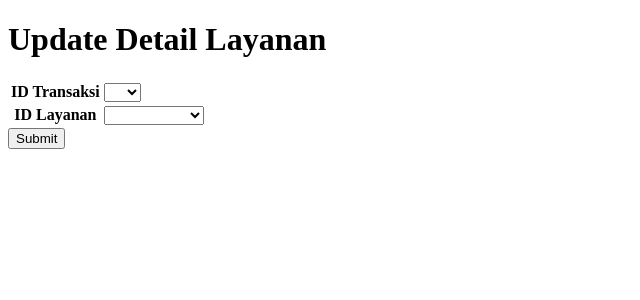
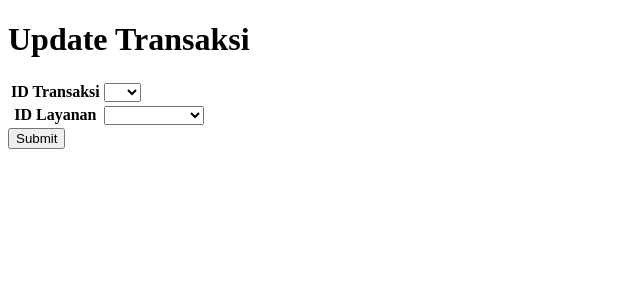
Before and after one commit to Gagian/LosikBarbershop, a Django app: page /updatetransaksi/14 in a window 1280 px wide. Shown: the top 300 px of the page, without its empty margins (0-640 px from the left). Run offline with Django 4.2, Linux system fonts and the light colour scheme; data comes from the database, SQL or seed files in the repository; both versions use the stored data as it was after the commit.

Commit message:
Lanjutan

```diff
--- a/app/templates/detaillayanan.html
+++ b/app/templates/detaillayanan.html
@@ -17,6 +17,11 @@
         <tr>
             <td>{{ item.idlayanan }}</td>
             <td>{{ item.idtransaksi }}</td>
+             <td>
+                <button type="button">
+                    <a href="{% url 'deletedetaillayanan' item.iddetaillayanan %}"> Delete</a>
+                </button>
+            </td>
         </tr>
         {% endfor %}
     </table>
--- a/app/templates/transaksi.html
+++ b/app/templates/transaksi.html
@@ -15,6 +15,7 @@
         <tr>
             <th>ID Transaksi</th>
             <th>ID Pelayan</th>
+            <th>Jenis Layanan</th>
             <th>Nama Pelanggan</th>
             <th>Tanggal Transaksi</th>
             <th>Action</th>
@@ -24,6 +25,7 @@
         <tr>
             <td>{{ item.idtransaksi }}</td>
             <td>{{ item.idpelayan }}</td>
+            <td>{{ item.idlayanan }}</td>
             <td>{{ item.namapelanggan }}</td>
             <td>{{ item.tanggaltransaksi}}</td>
             <td>
@@ -34,7 +36,7 @@
                     <a href="{% url 'deletetransaksi' item.idtransaksi %}"> Delete</a>
                 </button>
                 <button type="button">
-                    <a href="{D:\Bismillah\barberbarberan\Deadline 3_Kelompok 4 (Revisi 1)\LosikBarbershop\app\templates\detaillayanan.html"> Detail Layanan</a>
+                    <a href="{% url 'detaillayanan' item.iddetaillayanan %}"></a> Detail Layanan</a>
                 </button>
             </td>
         </tr>
--- a/app/templates/updatetransaksi.html
+++ b/app/templates/updatetransaksi.html
@@ -7,7 +7,7 @@
     <title>Document</title>
 </head>
 <body>
-    <h1>Update Detail Layanan</h1>
+    <h1>Update Transaksi</h1>
     <form action="" method="post">
         {% csrf_token %}
         <table>
--- a/app/urls.py
+++ b/app/urls.py
@@ -6,7 +6,7 @@ urlpatterns = [
     path('index',views.pelayan,name='index'),
     path('layanan',views.layanan,name='layanan'),
     path('transaksi',views.transaksi,name='transaksi'),
-    path('detaillayanan', views.detaillayanan,name='detaillayanan,'),
+    path('detaillayanan/<str:id>', views.detaillayanan,name='detaillayanan,'),
     path('createdatatransaksi', views.createdatatransaksi,name='createdatatransaksi'),
     path('createdatapelayan',views.createdatapelayan,name='createdatapelayan'),
     path('createdatalayanan',views.createdatalayanan,name='createdatalayanan'),
@@ -15,5 +15,6 @@ urlpatterns = [
     path('updatetransaksi/<str:id>',views.updatetransaksi,name='updatetransaksi'),
     path('deletepelayan/<str:id>',views.deletepelayan,name='deletepelayan'),
     path('deletelayanan/<str:id>',views.deletelayanan,name='deletelayanan'),
-    path('deletetransaksi/<str:id>',views.deletetransaksi,name='deletetransaksi')
-]
+    path('deletetransaksi/<str:id>',views.deletetransaksi,name='deletetransaksi'),
+    path('deletedetaillayanan/<str>:id>',views.deletedetaillayanan,name='deletedetaillayanan')
+    ]
--- a/app/views.py
+++ b/app/views.py
@@ -25,13 +25,13 @@ def layanan (request):
 
 def transaksi(request):
     alltransaksiobj = models.transaksi.objects.all()
-    layananobj = models.layanan.objects.all()
+    # layananobj = models.layanan.objects.all()
     # gettransaksiobj = models.transaksi.objects.get(idtransaksi=1)
-    print(alltransaksiobj,'woy')
+    # print(alltransaksiobj,'woy')
 
     return render(request, 'transaksi.html',{
         "alltransaksiobj" : alltransaksiobj,
-        "layananobj" : layananobj
+        # "layananobj" : layananobj,
         # "gettransaksiobj" : gettransaksiobj,
     })
 
@@ -44,6 +44,7 @@ def detaillayanan (request):
         "alldetaillayananobj" : alldetaillayananobj,
         # "getdetaillayananobj" : getdetaillayananobj,
     })
+    return redirect('transaksi')
 
 def createdatapelayan(request):
     if request.method == 'GET':
@@ -59,7 +60,6 @@ def createdatapelayan(request):
             alamat = alamat
         )
         newpelayan.save()
-        return redirect('index')
 
 def updatepelayan(request,id):
     pelayanobj = models.pelayan.objects.get(idpelayan=id)
@@ -228,4 +228,4 @@ def updatedetaillayanan(request):
 def deletedetaillayanan(request,id):
     detaillayananobj = models.detaillayanan.objects.get(iddetaillayanan=id)
     detaillayananobj.delete()
-    return redirect('index')
+    return redirect('detaillayanan')
```
Also changed, not shown: db.sqlite3.
